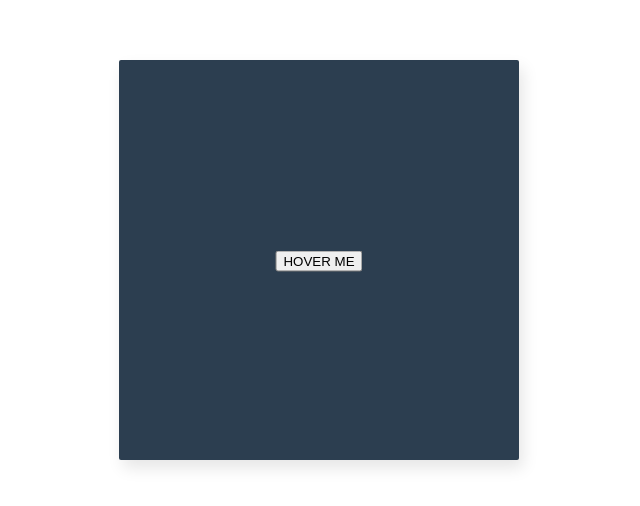
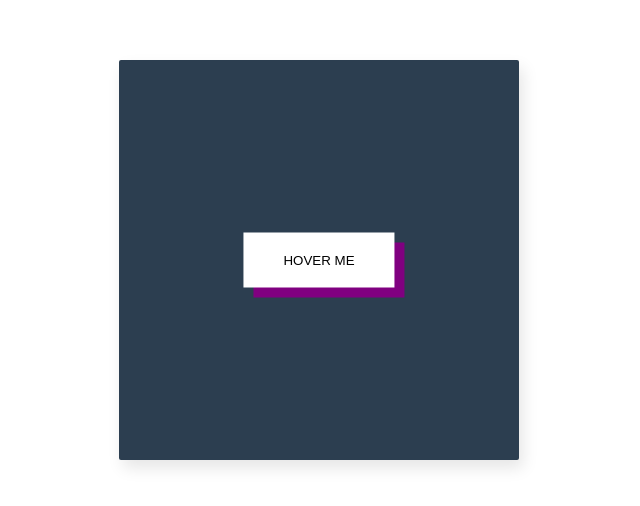
Before and after one commit to yumin22/mut_front_story, a plain HTML site: page week1/index.html in a window 1280 px wide. Shown: the part 140-646 px from the top of the page, without its empty margins (321-961 px from the left). Drawn offline with nearby package versions, Linux system fonts and the light colour scheme.

Commit message:
second commit

```diff
--- a/week1/index.html
+++ b/week1/index.html
@@ -6,9 +6,10 @@
     <title>Document</title>
 
     <style>
-
+            /* CSS 작성하는 공간 */
         @import url(https://fonts.googleapis.com/css?family=Open+Sans:700,300);
         .frame{
+            /* class가 frame인 아이의 속성값 */
             position: absolute;
             top: 50%;
             left: 50%;
@@ -26,14 +27,12 @@
 	        -moz-osx-font-smoothing: grayscale;
 
         }
-
         .center{
             position: absolute;
             top: 50%;
             left: 50%;
             transform: translate(-50%,-50%);
         }
-
         .btn{
             transition: 0.5s;
 	        background: #fff;
@@ -41,7 +40,6 @@
 	        padding: 20px 40px 20px 40px;
 	        box-shadow: 10px 10px 0px purple;
         }
-
         .btn:hover{
             transition: 0.5s;
 	        background: purple;
@@ -55,7 +53,7 @@
 <body>
     <div class="frame">
         <div class="center">
-                <button class-"btn"> HOVER ME</button>
+                <button class="btn"> HOVER ME</button>
             </div>
         </div>
 </body>
```
